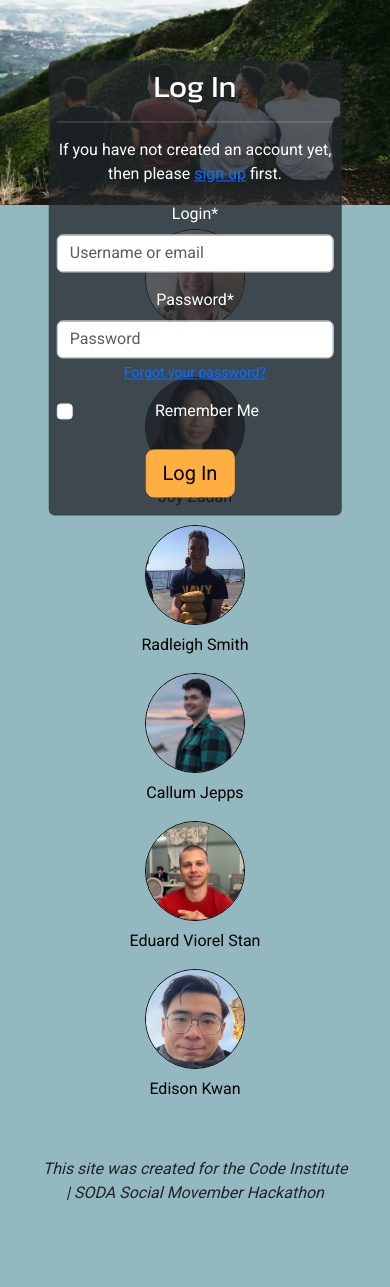
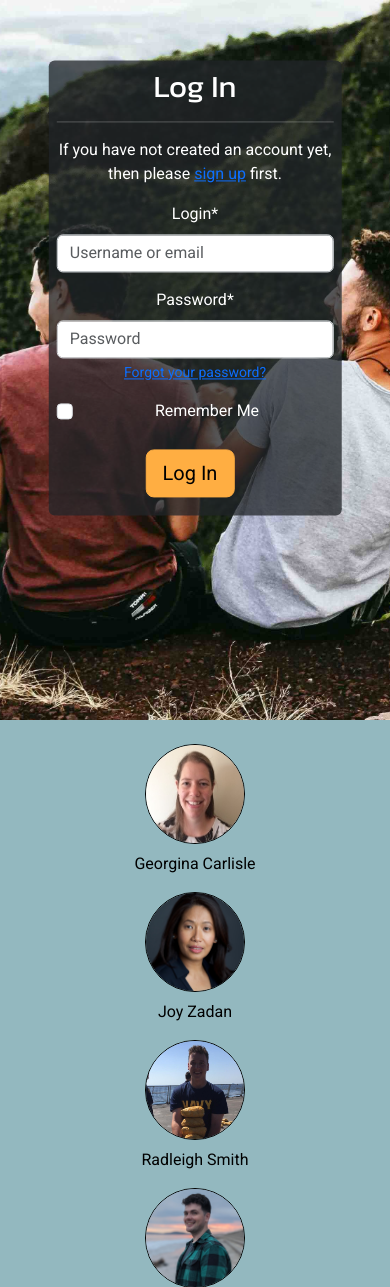
Before and after one commit to EddieStn/movember, a Django app: a page that uses templates/base.html in a window 390 px wide. Shown: the part 78-1365 px from the top of the page. Before the commit the page ends 1279 px from the top, so only its background shows below. Run offline with Django 4.2, Linux system fonts and the light colour scheme; some libraries are stand-ins or nearby versions.

Commit message:
resolve potential merge conflict

```diff
--- a/static/css/base.css
+++ b/static/css/base.css
@@ -125,6 +125,12 @@ footer a {
     top: 18rem;
 }
 
+@media screen and (max-width:1200px) {
+    #login-image {
+        height: 45rem;
+        object-fit: cover;
+    }
+}
 
 /* ---------Sign-up-------- */
 
```
